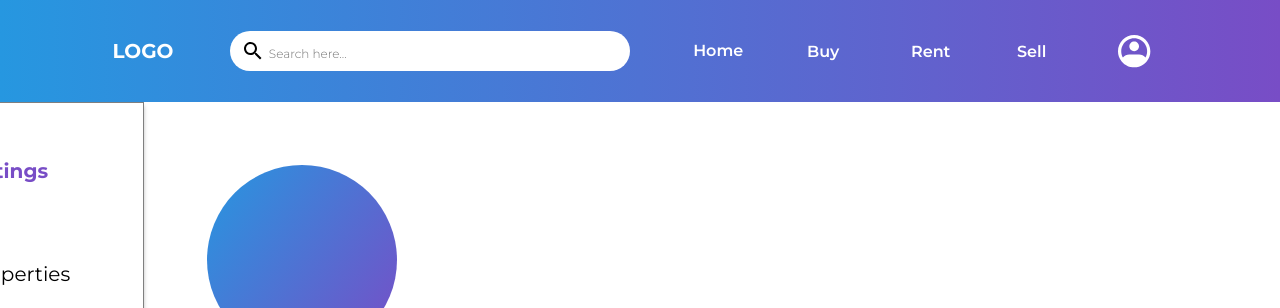
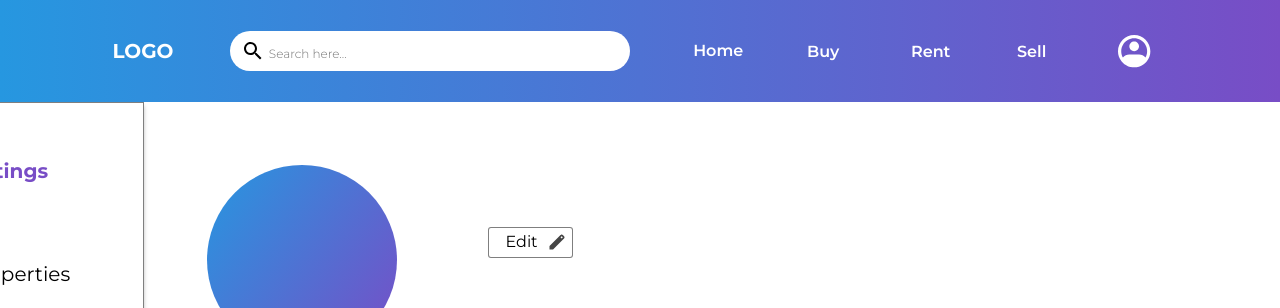
Before and after one commit to ashwaniraj0813/real_estate, a React (Vite) app: page /user-profile in a window 1280 px wide. Shown: the top 308 px of the page. Built offline with nearby package versions, Linux system fonts and the light colour scheme.

Commit message:
Edit option changed in userProfile

```diff
--- a/src/pages/UserProfile.tsx
+++ b/src/pages/UserProfile.tsx
@@ -126,6 +126,17 @@ const UserProfile: FunctionComponent = () => {
                   />
                 </div>
               </div>
+              <div className={styles.editButtonWrapper}>
+                <button className={styles.editButton}>
+                  <div className={styles.editButtonChild} />
+                  <a className={styles.edit}>Edit</a>
+                  <img
+                    className={styles.materialSymbolseditIcon}
+                    alt=""
+                    src="/materialsymbolsedit.svg"
+                  />
+                </button>
+              </div>
             </div>
             <div className={styles.profileInfo}>
               <div className={styles.frameParent}>
```
